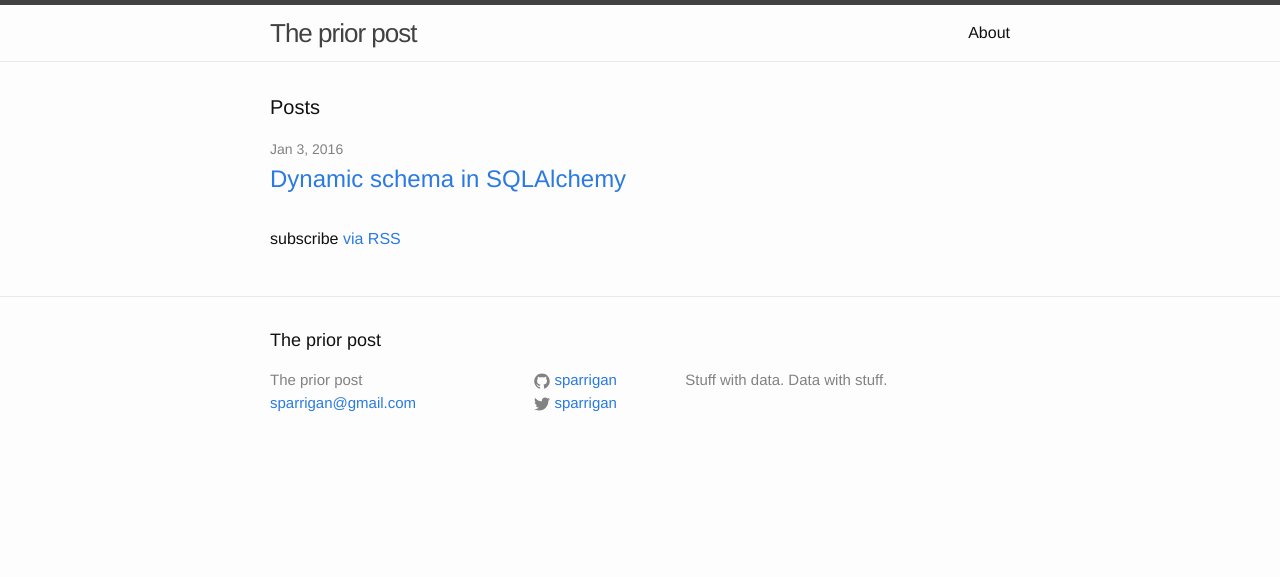
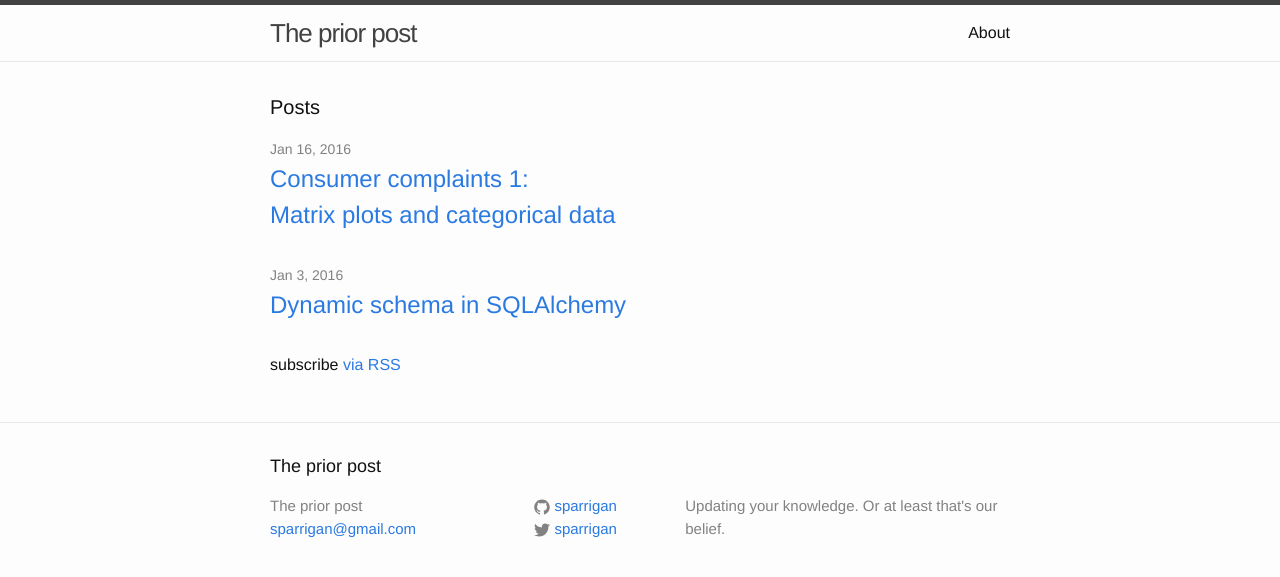
Before and after one commit to sparrigan/sparrigan.github.io, a Jekyll site: the page built from index.html, in a window 1280 px wide. Shown: the top 577 px of the page. Built offline with Jekyll 4.4.1, drawn with Linux system fonts in a browser that asks for light colours.

Commit message:
Posted draft of matrix plot blog

```diff
--- a/_config.yml
+++ b/_config.yml
@@ -9,7 +9,7 @@
 title: The prior post
 email: sparrigan@gmail.com
 description: > # this means to ignore newlines until "baseurl:"
-  Stuff with data. Data with stuff.
+  Updating your knowledge. Or at least that's our belief.
 baseurl: "" # the subpath of your site, e.g. /blog
 url: "http://nicholasharrigan.com" # the base hostname & protocol for your site
 twitter_username: sparrigan
```
Also changed, not shown: _posts/2016-01-16-consumer_complaints1.markdown (renamed from _drafts/2016-01-16-consumer_complaints1.markdown).
